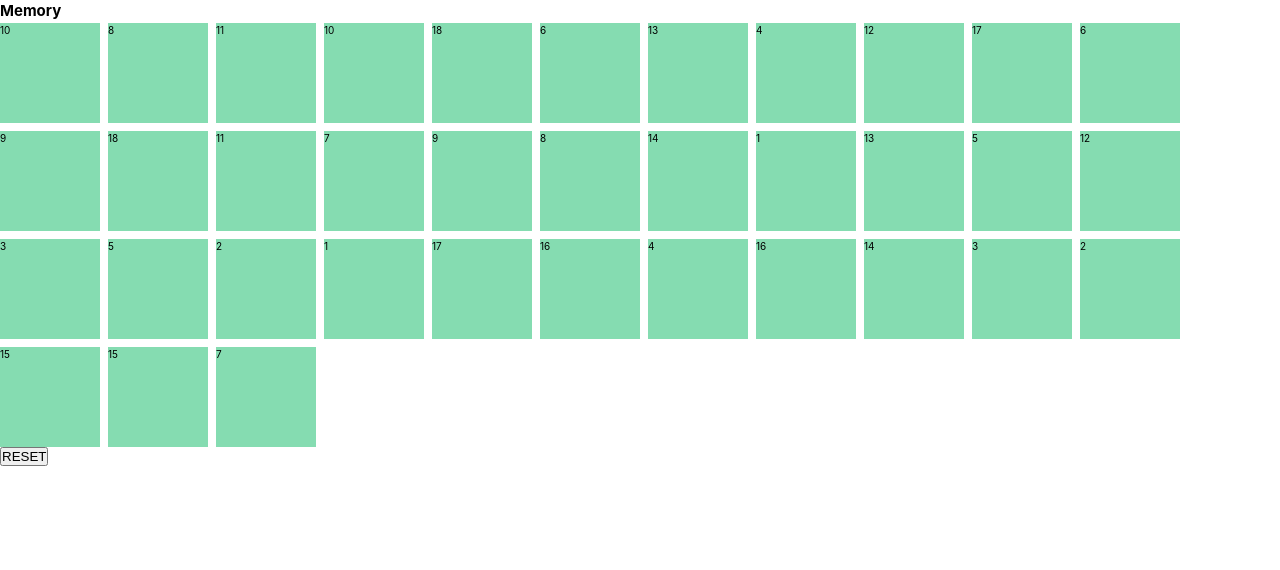
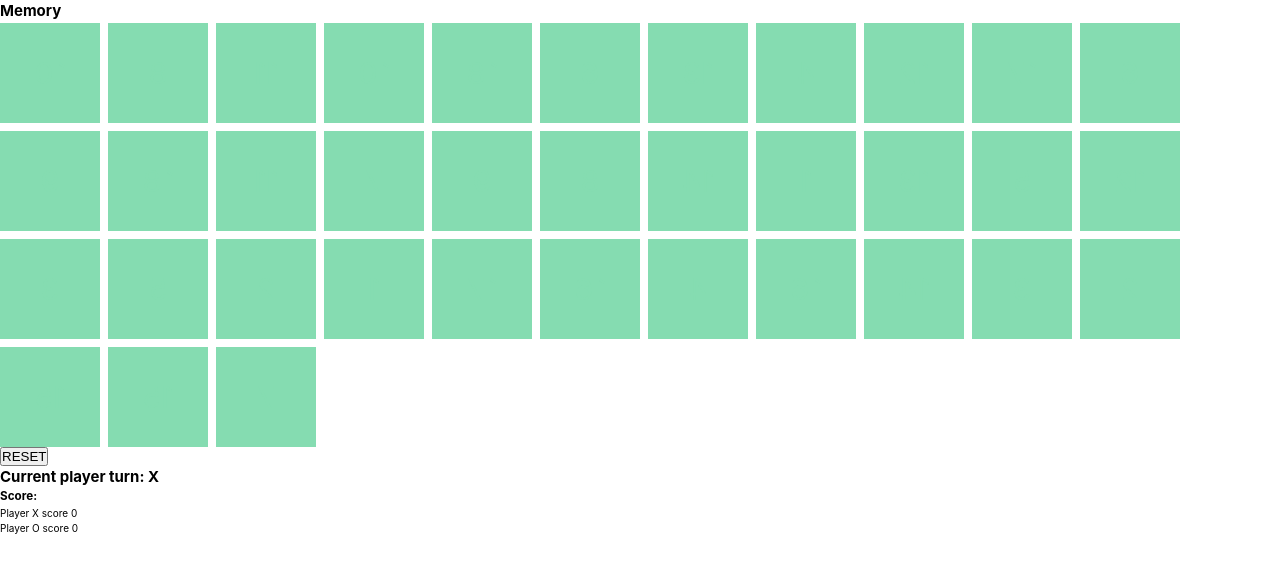
Before and after one commit to maxhaggmancmedu/memory-game, a React (Vite) app: page / in a window 1280 px wide. Shown: the top 570 px of the page. Built offline with nearby package versions, Linux system fonts and the light colour scheme.

Commit message:
add handle player score

```diff
--- /dev/null
+++ b/src/components/GameFinished.jsx
@@ -0,0 +1,10 @@
+const GameFinished = ({ gameIsActive } ) => {
+    return (
+
+        <div>
+            {!gameIsActive && <div>game is finished</div>}
+        </div>
+    )
+}
+
+export default GameFinished
--- a/src/components/MemoryBoard.jsx
+++ b/src/components/MemoryBoard.jsx
@@ -2,10 +2,21 @@ import { v4 as uuidv4 } from 'uuid'
 import styles from './styles/MemoryBoard.module.css'
 import Controlls from './Controlls'
 import { useEffect, useState } from 'react'
+import Scoreboard from './Scoreboard';
+import GameFinished from './GameFinished';
 
 const MemoryBoard = () => {
 
     const numbersOnBoard = []
+    const [gameIsActive, setGameIsActive] = useState(true)
+    const [clickedCells, setClickedCells] = useState([]);
+    const [flippedCells, setFlippedCells] = useState([]);
+    const [matchedCards, setMatchedCards] = useState([]);
+    const [allOpenedCards, setAllOpenedCards] = useState([]);
+    const [playerTurn, setPlayerTurn] = useState('X')
+    const [playerXScore, setPlayerXScore] = useState(0)
+    const [playerOScore, setPlayerOScore] = useState(0)
+
 
     for (let i = 1; i < 19; i++) {
         numbersOnBoard.push({value: i})
@@ -28,6 +39,7 @@ const MemoryBoard = () => {
     }, [])
 
     const shuffleArray = () => {
+
         const shuffledBoard = [...board]
         for (let i = shuffledBoard.length - 1; i > 0; i--) {
           const j = Math.floor(Math.random() * (i + 1));
@@ -35,24 +47,97 @@ const MemoryBoard = () => {
           shuffledBoard[i] = shuffledBoard[j];
           shuffledBoard[j] = temp;
         }
-        console.log(board)
+
         setBoard(shuffledBoard)
+
+        setFlippedCells([])
+        setPlayerXScore(0)
+        setPlayerOScore(0)
+        setMatchedCards([])
     }
 
+
+
+
+    const handleClickedCell = (value, id) => {
+
+
+      setClickedCells([...clickedCells, { value, id }]);
+      setFlippedCells([...flippedCells, id]);
+
+      console.log(allOpenedCards)
+    };
+
+    useEffect(() => {
+
+
+
+
+
+      if (clickedCells.length === 3) {
+
+        setPlayerTurn(playerTurn === 'X' ? 'O' : 'X')
+
+        if (clickedCells[0].value === clickedCells[1].value) {
+          setPlayerTurn(playerTurn === 'X' ? 'X' : 'O')
+        }
+
+
+        setClickedCells(clickedCells.slice(-1));
+        setFlippedCells([clickedCells.slice(-1)[0].id]);
+      }
+
+      if (clickedCells.length === 2) {
+
+        if (clickedCells[0].value === clickedCells[1].value) {
+
+          setMatchedCards([...matchedCards, clickedCells[0].id, clickedCells[1].id]);
+          setAllOpenedCards([...allOpenedCards, clickedCells[0].value, clickedCells[1].value])
+          if (playerTurn === 'X') {
+            setPlayerXScore(prev => prev + 1)
+          }
+
+          if (playerTurn === 'O') {
+            setPlayerOScore(prev => prev + 1)
+          }
+        }
+      }
+
+      if (allOpenedCards.length === 36) {
+        setGameIsActive(false)
+      }
+
+
+
+    }, [clickedCells]);
+
+  // console.log(board)
 
   return (
     <>
       <div className={styles.board}>
-            {board.map((number) => {
+        {board.map((cell) => {
+          const isFlipped = flippedCells.includes(cell.id);
+          const isMatched = matchedCards.includes(cell.id);
           return (
-                    <div key={number.id}>{number.value}</div>
-                )
+            <div
+              className={
+                `${styles.card} ${isFlipped ? styles.flipped : ""}
+                ${isMatched && playerTurn === 'X' ? styles.matchedX : ""}
+                ${isMatched && playerTurn === 'O' ? styles.matchedO : ""}`}
+              onClick={() => handleClickedCell(cell.value, cell.id)}
+              key={cell.id}
+            >
+              {cell.value}
+            </div>
+          );
         })}
       </div>
-            <Controlls allNumbersOnBoardWithId={allNumbersOnBoardWithId} shuffleArray={shuffleArray}/>
+      <Controlls allNumbersOnBoardWithId={allNumbersOnBoardWithId} shuffleArray={shuffleArray} />
+      <Scoreboard playerTurn={playerTurn} playerOScore={playerOScore} playerXScore={playerXScore} />
+      <GameFinished gameIsActive={gameIsActive} />
     </>
+  );
+};
 
-    )
-}
-
-export default MemoryBoard
+export default MemoryBoard;
--- /dev/null
+++ b/src/components/Scoreboard.jsx
@@ -0,0 +1,14 @@
+const Scoreboard = ({ playerTurn, playerOScore, playerXScore } ) => {
+    return (
+        <nav>
+            <h1>Current player turn: {playerTurn}</h1>
+            <div>
+                <h3>Score:</h3>
+                <p> Player X score {playerXScore}</p>
+                <p> Player O score {playerOScore}</p>
+            </div>
+        </nav>
+    )
+}
+
+export default Scoreboard
--- a/src/components/styles/MemoryBoard.module.css
+++ b/src/components/styles/MemoryBoard.module.css
@@ -5,7 +5,36 @@
 }
 
 .board > * {
+    align-items: center;
     background-color: var(--light-green);
+    display: flex;
+    justify-content: center;
+    font-size: 3rem;
     width: 100px;
     height: 100px;
 }
+
+.card {
+    color: var(--light-green);
+    cursor: pointer;
+    transform: rotateY(180deg);
+}
+
+.flipped {
+    color: var(--black);
+    transform: rotateY(0);
+    transition: 1s ease-in-out;
+    transform-style: preserve-3d;
+}
+
+.matchedO {
+    color: red;
+    transform: rotateY(0);
+    transition-duration: 1s;
+}
+
+.matchedX {
+    color: blue;
+    transform: rotateY(0);
+    transition-duration: 1s;
+}
```
Lines whose indentation alone changed are shown as unchanged.
